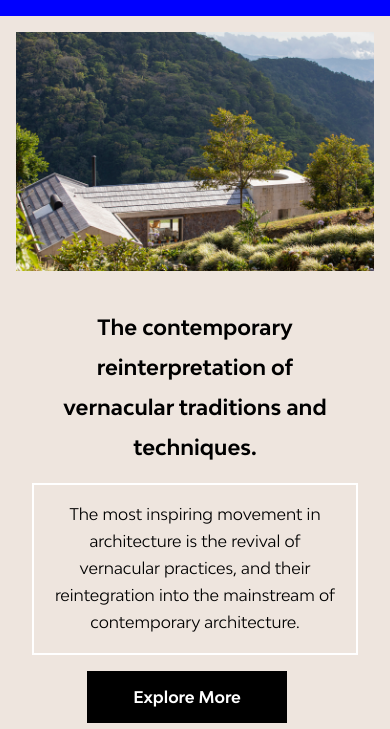
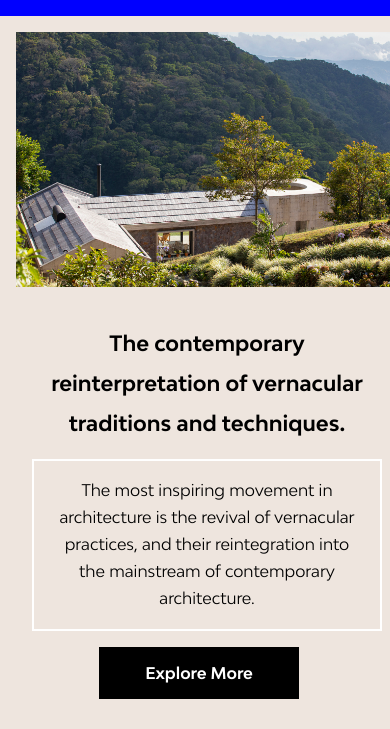
Before and after one commit to aiacy/newvernacular, a plain HTML site: page index.html in a window 390 px wide. Shown: the part 115-844 px from the top of the page. Drawn offline with nearby package versions, Linux system fonts and the light colour scheme; a script that the page names is missing.

Commit message:
set max-width

```diff
--- a/stylesheet.css
+++ b/stylesheet.css
@@ -694,7 +694,7 @@ input[type=text], select, textarea{
 
 
     section#top, section#explore, section#about{
-        max-width: inherit;
+        max-width: 414px;
         height: auto;
     }
 
```
